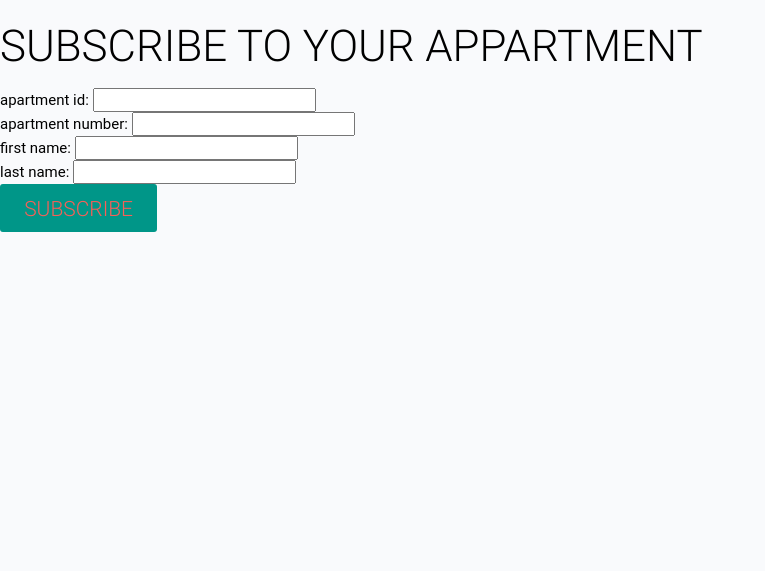
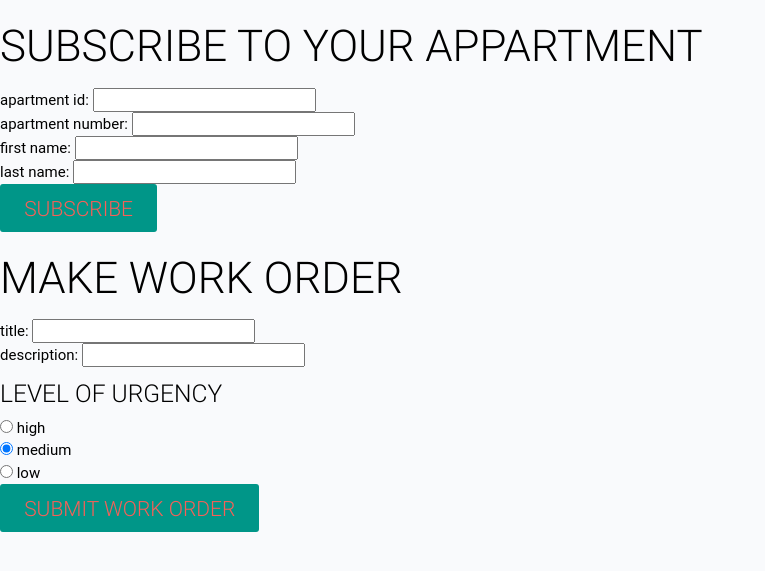
Before and after one commit to mbrooks8/Unit-Management-Softare, a PHP site: page /tenantView.php in a window 1280 px wide. Shown: the top 571 px of the page, without its empty margins (0-765 px from the left). Run offline with PHP 8.4, Linux system fonts and the light colour scheme; some libraries are stand-ins or nearby versions.

Commit message:
allow tenants to submit work orders

```diff
--- a/tenantView.php
+++ b/tenantView.php
@@ -11,6 +11,16 @@
 			first name: <input type="text" id="firstName"><br>
 			last name: <input type="text" id="lastName"><br>
 			<a id="subscribeButton" class="button raised teal">subscribe</a>
+		</form>
+		<h3>make work order</h3>
+		<form id="workOrder">
+			title: <input type="text" id="title"><br>
+			description: <input type="text" id="description"><br>
+			<h5>level of urgency</h5>
+			<input type="radio" name="type" value="2"> high<br>
+			<input type="radio" name="type" value="1" checked> medium<br>
+			<input type="radio" name="type" value="0"> low<br>
+			<a id="workOrderButton" class="button raised teal">submit work order</a>
 		</form>
 	</body>
 </html>
@@ -39,3 +49,33 @@
 		});
 	});
 </script>
+
+
+<script>
+	//Code for signing up for our service
+	$("#workOrderButton").click(function(){
+
+		console.log($("#workOrder #title").val());
+		console.log($("#workOrder #description").val());
+		console.log($("#workOrder input:checked" )[0].value);
+
+		$.ajax({
+			method: "POST",
+			url: "./database/apartments/addWorkOrder.php",
+			data:{title:$("#workOrder #title").val(),description:$("#workOrder #description").val(),urgency:$("#workOrder input:checked" )[0].value}
+		})
+			.done(function( response ) {
+			console.log(response);
+			switch(response){
+				case "0":
+					console.log( "succesfully submited request" );
+					break;
+				case "2":
+					console.log( "could not submit request" );
+					break;
+				default:
+					console.log( "we dont know what went wrong");
+						   }
+		});
+	});
+</script>
```
Also changed, not shown: database/apartments/addWorkOrder.php (added, +25 -0 lines).
